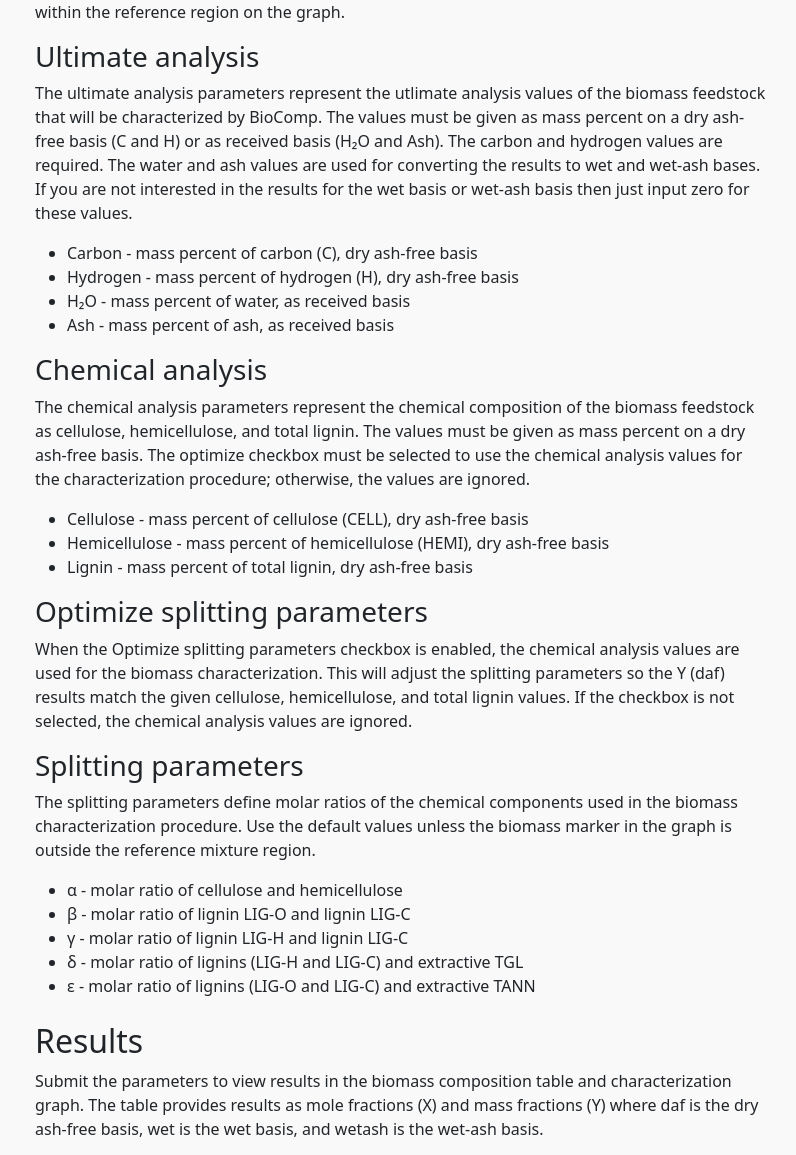
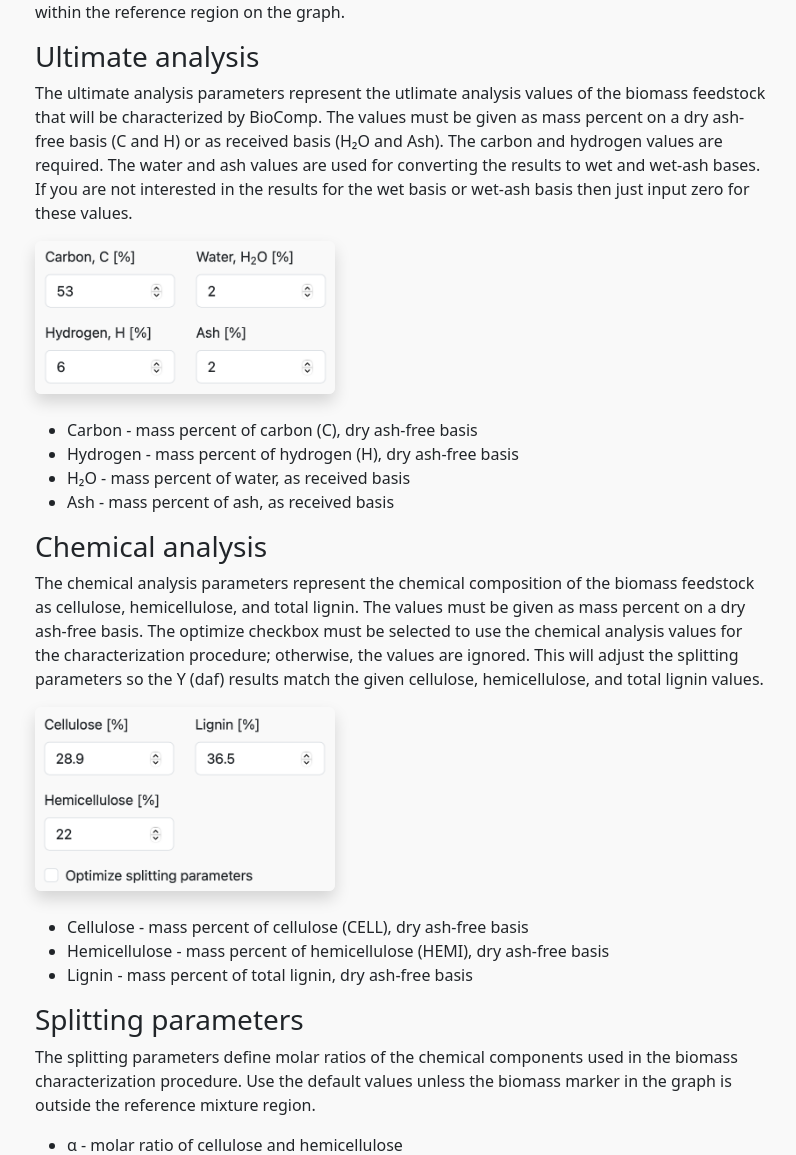
Before and after one commit to wigging/biocomp, a Python web app: template src/biocomp/templates/docs.html in a window 1280 px wide. Shown: the part 998-2153 px from the top of the page, without its empty margins (47-843 px from the left). Run offline with Jinja, Linux system fonts and the light colour scheme; the template is opened without the code that fills it: most values are stand-ins (such as "Sample title", 1, 10 or a date in 2020).

Commit message:
Add ultimate and chemical analysis images in docs

```diff
--- a/src/biocomp/templates/docs.html
+++ b/src/biocomp/templates/docs.html
@@ -93,6 +93,12 @@
         then just input zero for these values.
       </p>
 
+      <img
+        src="{{ url_for('static', filename='ult-analysis.png') }}"
+        class="figure-img img-fluid rounded shadow"
+        style="max-width: 300px; margin-bottom: 1.5rem"
+        alt="ultimate analysis" />
+
       <ul>
         <li>Carbon - mass percent of carbon (C), dry ash-free basis</li>
         <li>Hydrogen - mass percent of hydrogen (H), dry ash-free basis</li>
@@ -106,23 +112,22 @@
         The chemical analysis parameters represent the chemical composition of the biomass feedstock
         as cellulose, hemicellulose, and total lignin. The values must be given as mass percent on a
         dry ash-free basis. The optimize checkbox must be selected to use the chemical analysis
-        values for the characterization procedure; otherwise, the values are ignored.
+        values for the characterization procedure; otherwise, the values are ignored. This will
+        adjust the splitting parameters so the Y (daf) results match the given cellulose,
+        hemicellulose, and total lignin values.
       </p>
+
+      <img
+        src="{{ url_for('static', filename='chem-analysis.png') }}"
+        class="figure-img img-fluid rounded shadow"
+        style="max-width: 300px; margin-bottom: 1.5rem"
+        alt="chemical analysis" />
 
       <ul>
         <li>Cellulose - mass percent of cellulose (CELL), dry ash-free basis</li>
         <li>Hemicellulose - mass percent of hemicellulose (HEMI), dry ash-free basis</li>
         <li>Lignin - mass percent of total lignin, dry ash-free basis</li>
       </ul>
-
-      <h3>Optimize splitting parameters</h3>
-
-      <p>
-        When the Optimize splitting parameters checkbox is enabled, the chemical analysis values are
-        used for the biomass characterization. This will adjust the splitting parameters so the Y
-        (daf) results match the given cellulose, hemicellulose, and total lignin values. If the
-        checkbox is not selected, the chemical analysis values are ignored.
-      </p>
 
       <h3>Splitting parameters</h3>
 
```
Also changed, not shown: src/biocomp/static/chem-analysis.png (added), src/biocomp/static/ult-analysis.png (added).
